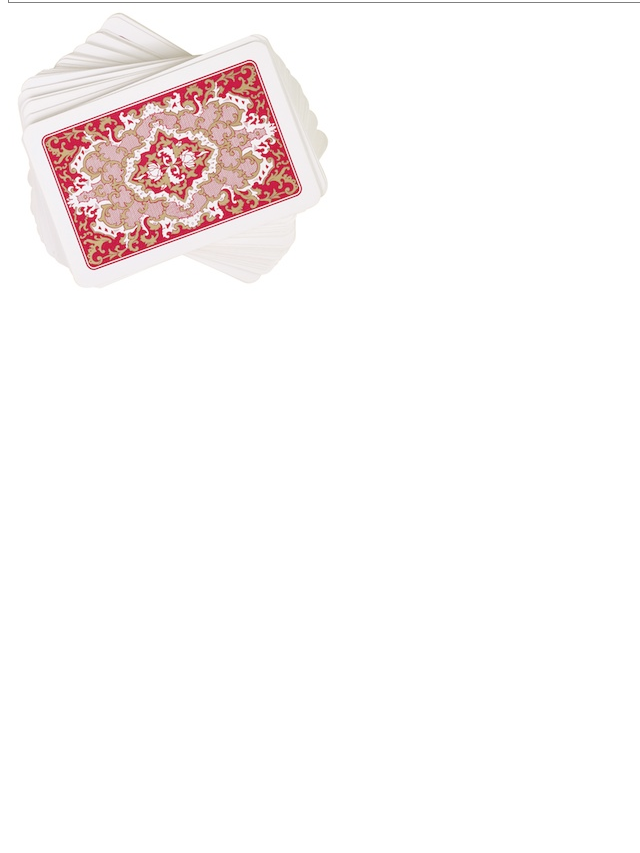
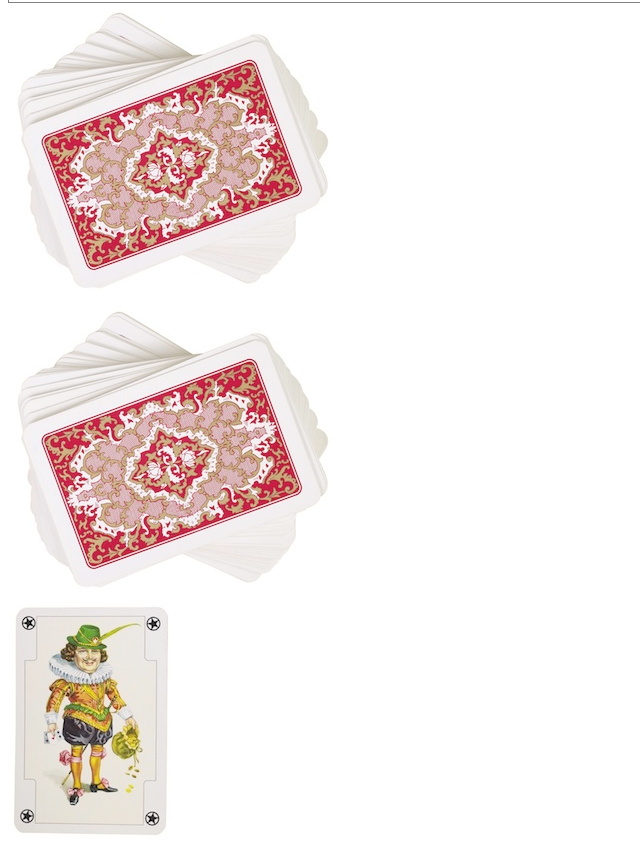
Before and after one commit to rjpadilla/JavaScriptProjects, a plain HTML site: page BlackJackProject/index.html in a window 1280 px wide. Shown: the part 351-1204 px from the top of the page, without its empty margins (0-640 px from the left). Before the commit the page ends 800 px from the top, so only its background shows below. Drawn offline with Linux system fonts and the light colour scheme.

Commit message:
Updated index.

```diff
--- a/BlackJackProject/index.html
+++ b/BlackJackProject/index.html
@@ -13,6 +13,12 @@
                 <div id="btnDeal">
                     <img src="images/deck_small.jpg">
                 </div>
+                <div id="btnHit">
+                    <img src="images/deck_small.jpg">
+                </div>
+                <div id="btnStick">
+                    <img src="images/stick_small.jpg">
+                </div>
             </div>
         </div>
         <script src="scripts/jquery-1.6.2.min.js"></script>
```
